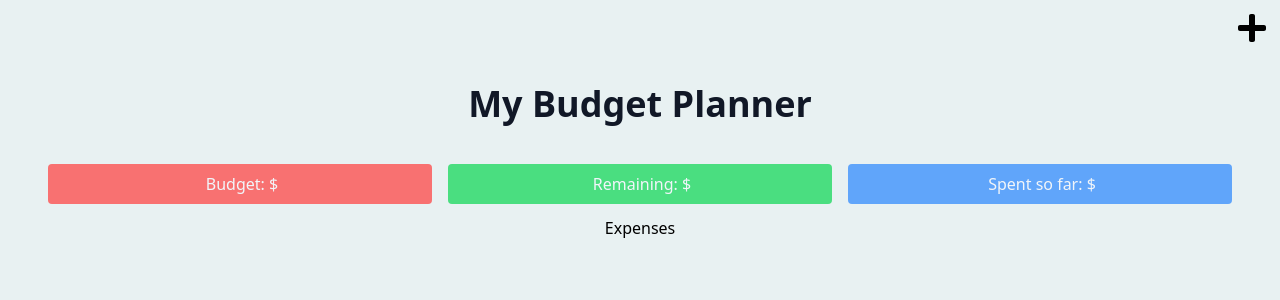
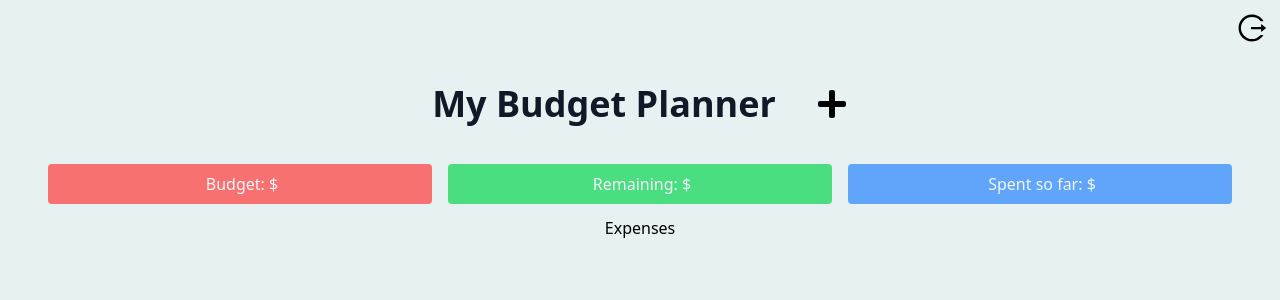
Before and after one commit to alanlipschutz/budgetTracker, a Next.js app: page /budget in a window 1280 px wide. Shown: the top 300 px of the page. Built offline with nearby package versions, Linux system fonts and the light colour scheme.

Commit message:
feat: authentication working

```diff
--- a/src/context/AppContext.tsx
+++ b/src/context/AppContext.tsx
@@ -33,7 +33,6 @@ export const AppContext = createContext<ContextValue | null>(null);
 
 type AppProviderProps = {
   children: React.ReactNode;
-  budget: BudgetState;
 };
 export const AppProvider = (props: AppProviderProps) => {
   const [appState, setAppState] = useState<BudgetState>({
@@ -44,7 +43,7 @@ export const AppProvider = (props: AppProviderProps) => {
     id: '1',
   });
 
-  async function addBudget(budget: addBudget) {
+  async function createBudget(budget: addBudget) {
     try {
       const { newBalance } = await addBudgetToAccount(budget);
       setAppState(newBalance);
@@ -78,7 +77,7 @@ export const AppProvider = (props: AppProviderProps) => {
         budget: appState,
         addExpense: addExpense,
         removeExpense: removeExpense,
-        addBudget: addBudget,
+        addBudget: createBudget,
       }}
     >
       {props.children}
--- a/src/context/AuthContext.tsx
+++ b/src/context/AuthContext.tsx
@@ -80,7 +80,9 @@ export const AuthProvider = ({ children }: ChildrenProps) => {
         };
         setAuthState(userState);
         addUserToLocalStorage(userState);
-        router.push('/budget');
+        if (userState.isLoggedIn === true) {
+          router.push('/budget');
+        }
       }
     } catch (error) {
       console.log(error);
@@ -99,7 +101,9 @@ export const AuthProvider = ({ children }: ChildrenProps) => {
         };
         setAuthState(userState);
         addUserToLocalStorage(userState);
-        router.push('/budget');
+        if (userState.isLoggedIn === true) {
+          router.push('/budget');
+        }
       } else {
         console.log(response?.message);
         router.push('/');
@@ -107,6 +111,7 @@ export const AuthProvider = ({ children }: ChildrenProps) => {
     } catch (error) {
       console.log(error);
     }
+    return false;
   };
 
   const handleLogout = async () => {
--- a/src/pages/budget/index.tsx
+++ b/src/pages/budget/index.tsx
@@ -10,6 +10,8 @@ import { FaPlus } from 'react-icons/fa';
 
 import { AppProvider } from '@/context/AppContext';
 import AddBudgetForm from '../components/AddBudgetForm';
+import { AiOutlineLogout } from 'react-icons/ai';
+import { useAuth } from '@/context/AuthContext';
 
 const style = {
   position: 'absolute' as 'absolute',
@@ -31,6 +33,8 @@ export default function Home() {
     state ? setOpen(false) : setOpen(true);
   };
 
+  const { logout } = useAuth();
+
   const handleModalBudget = (state: boolean) => {
     state ? setAddBudget(false) : setAddBudget(true);
   };
@@ -39,15 +43,22 @@ export default function Home() {
     <AppProvider>
       <main className=' '>
         <header className='flex justify-end pr-3 pt-3'>
+          <AiOutlineLogout
+            size={'2rem'}
+            onClick={logout}
+            className='cursor-pointer'
+          />
+        </header>
+        <div className='flex items-center gap-10 justify-center'>
+          <h1 className='text-4xl font-bold text-gray-900 text-center mt-10'>
+            My Budget Planner
+          </h1>
           <FaPlus
             onClick={() => handleModal(open)}
             size={'2rem'}
-            className=''
+            className='mt-10'
           ></FaPlus>
-        </header>
-        <h1 className='text-4xl font-bold text-gray-900 text-center mt-10'>
-          My Budget Planner
-        </h1>
+        </div>
         <div className='flex justify-center mt-10 flex-wrap gap-4'>
           <div
             className='cursor-pointer'
```
